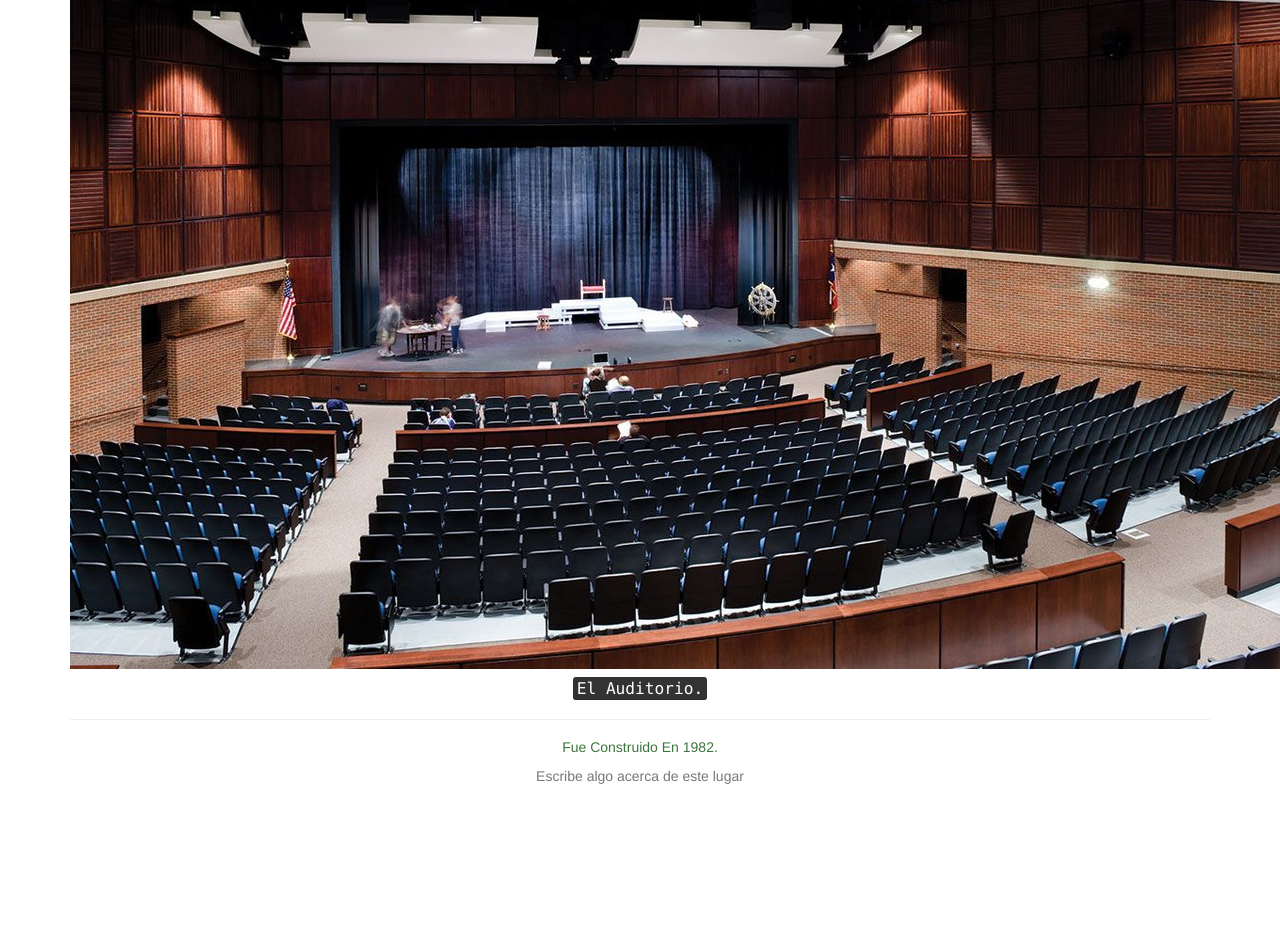
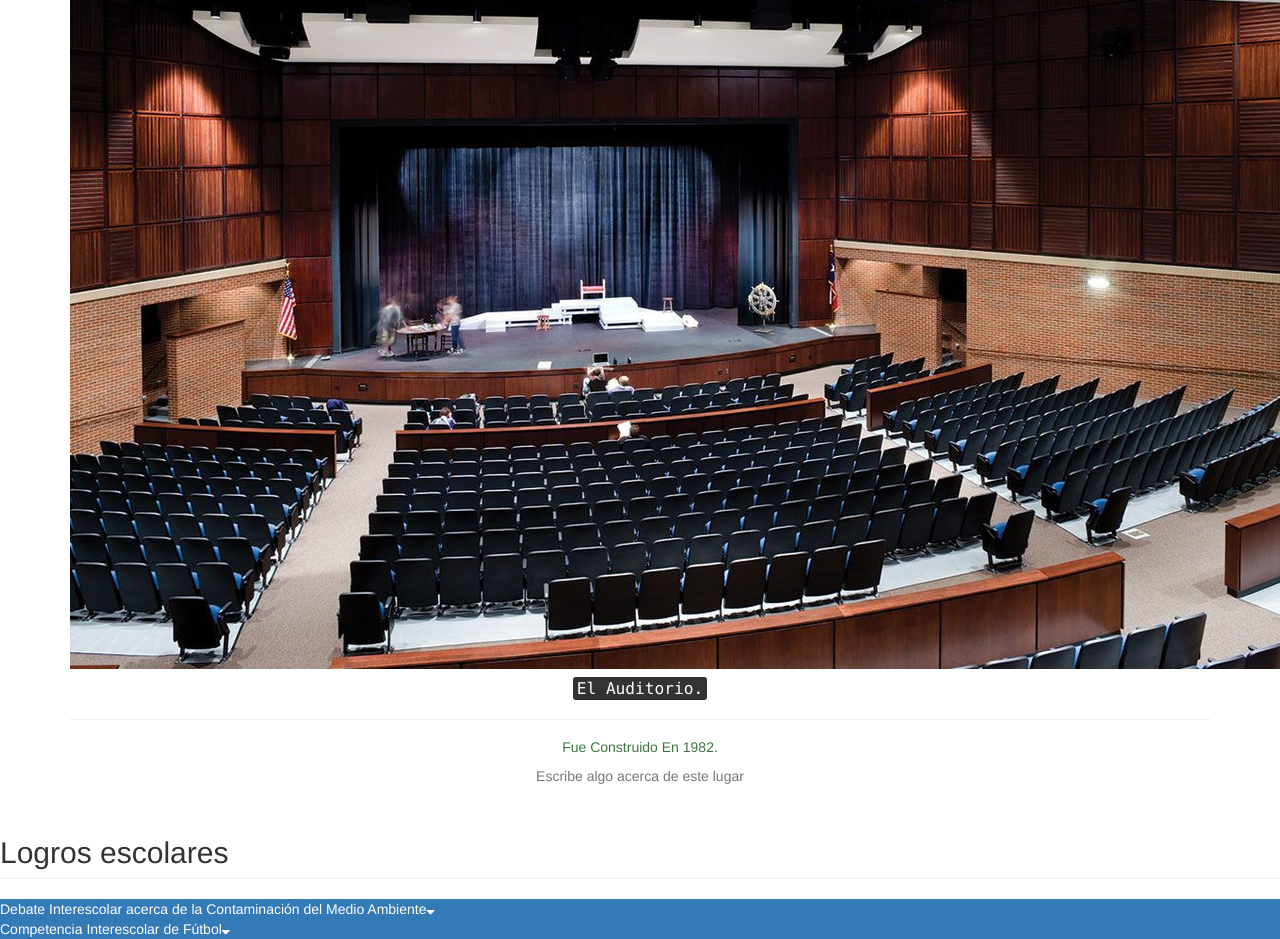
Before and after one commit to soygagi/Proyecto68, a plain HTML site: page index.html in a window 1280 px wide. Shown: the part 2689-3628 px from the top of the page. Before the commit the page ends 3485 px from the top, so only its background shows below. Drawn offline with nearby package versions, Linux system fonts and the light colour scheme.

Commit message:
Add files via upload

```diff
--- a/index.html
+++ b/index.html
@@ -43,7 +43,8 @@
   <iframe id="video" src="https://www.youtube.com/embed/9Frow8HMh74"></iframe>
   <div class="container"> <h2 class="page-header" id="campus_life">Vida en la escuela</h2> <center> <div class="travel_mainDiv"> <img src="iglesia.jpg"> <h4 class="text-capitalize"><kbd>La iglesia</kbd></h4> <hr > <h5 class="text-success text-capitalize" >Fue construida en 1978.</h5> <p class="text-muted " >Escribe algo acerca de este lugar.</p> </div> </center> <br><br> <center> <div class="travel_mainDiv"> <img src="st2.jpg"> <h4 class="text-capitalize"><kbd>La biblioteca.</kbd></h4> <hr > <h5 class="text-success text-capitalize" >Fue construida en 1980.</h5> <p class="text-muted" >Escribe algo acerca de este lugar</p> </div> </center> <br><br> <center> <div class="travel_mainDiv"> <img src="st3.jpg"> <h4 class="text-capitalize"><kbd>El auditorio.</kbd></h4>
     <hr > <h5 class="text-success text-capitalize" >Fue construido en 1982.</h5> <p class="text-muted" >Escribe algo acerca de este lugar</p> </div> </center> </div>
-
-</body>
+    <h2 class="page-header" id="achievements">Logros escolares</h2> <div class="bg-primary movie_head" data-toggle="collapse" data-target="#school_achievement1"> Debate Interescolar acerca de la Contaminación del Medio Ambiente<i class="fa fa-sort-desc"></i> </div> <div id="school_achievement1" class="collapse"> <div class="achievement_text"> <img src="se1.jpg" class="img-responsive img-thumbnail"> <h5 class="text-success text-capitalize">Primer lugar en el Debate Interescolar acerca de la Contaminación del Medio Ambiente. <span class="glyphicon glyphicon-star"></span> <span class="glyphicon glyphicon-star"></span> <span class="glyphicon glyphicon-star"></span> <span class="glyphicon glyphicon-star"></span> <span class="glyphicon glyphicon-star"></span> </h5> <p>Escribe acerca de este logro.</p> </div> </div>
+    <div class="bg-primary movie_head" data-toggle="collapse" data-target="#school_achievement2"> Competencia Interescolar de Fútbol<i class="fa fa-sort-desc"></i> </div> <div id="school_achievement2" class="collapse"> <div class="achievement_text"> <img src="sm2.jpg" class="img-responsive img-thumbnail"> <h5 class="text-success text-capitalize">Segundo lugar en la Competencia Interescolar de Fútbol. <span class="glyphicon glyphicon-star"></span> <span class="glyphicon glyphicon-star"></span> <span class="glyphicon glyphicon-star"></span> <span class="glyphicon glyphicon-star"></span> <span class="glyphicon glyphicon-star"></span> </h5> <p>Escribe acerca de este logro.</p> </div> </div>
+  </body>
 
 </html>
```
